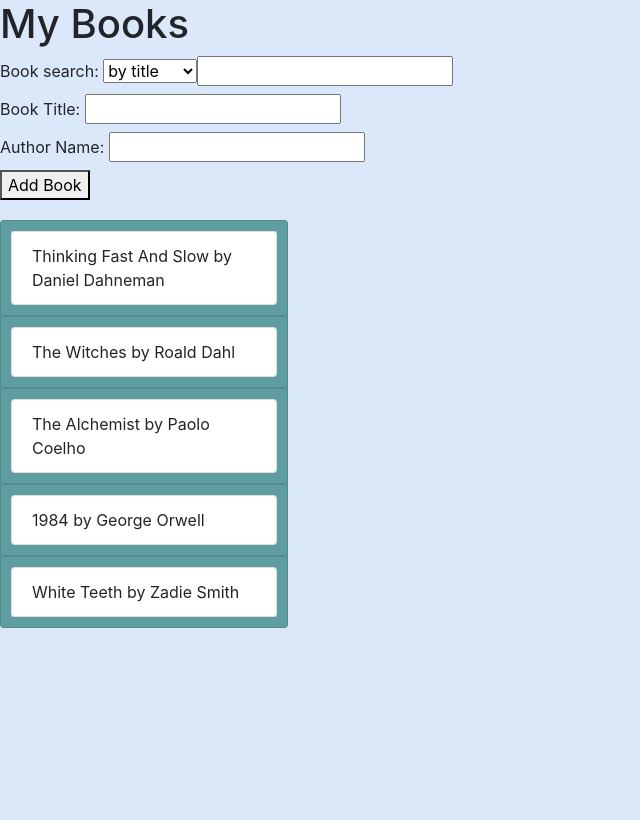
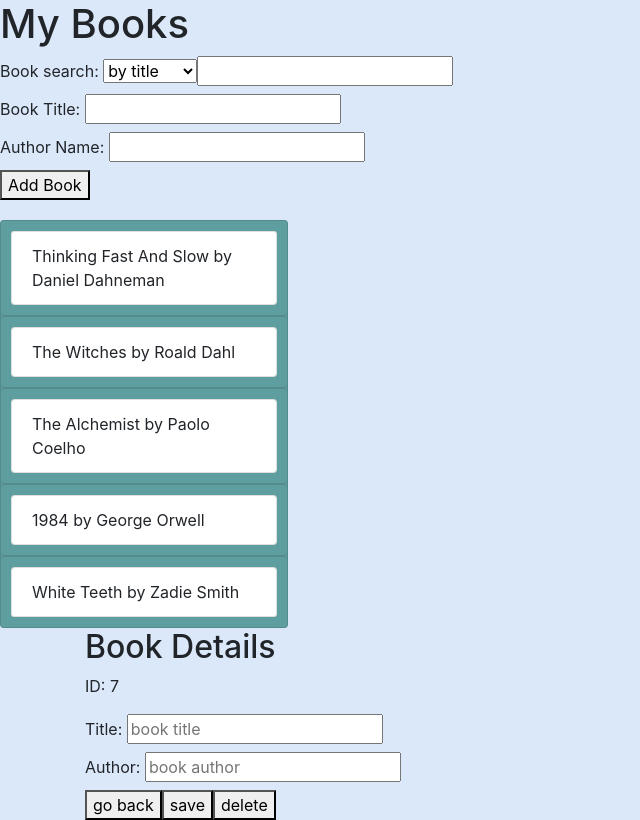
Before and after one commit to Danielandro/angular-books, an Angular app: page / in a window 1280 px wide. Shown: the whole page, without its empty margins (0-640 px from the left). Built offline with nearby package versions, Linux system fonts and the light colour scheme; data requests are answered from the project's data file.

Commit message:
Add book-detail component

```diff
--- a/src/app/app.module.ts
+++ b/src/app/app.module.ts
@@ -6,9 +6,10 @@ import { FormsModule } from "@angular/forms";
 import { AppComponent } from "./app.component";
 import { BooksComponent } from "./books/books.component";
 import { BookSearchComponent } from "./book-search/book-search.component";
+import { BookDetailComponent } from './book-detail/book-detail.component';
 
 @NgModule({
-  declarations: [AppComponent, BooksComponent, BookSearchComponent],
+  declarations: [AppComponent, BooksComponent, BookSearchComponent, BookDetailComponent],
   imports: [BrowserModule, HttpClientModule, FormsModule],
   providers: [],
   bootstrap: [AppComponent]
--- /dev/null
+++ b/src/app/book-detail/book-detail.component.html
@@ -0,0 +1,29 @@
+<div class="container">
+  <h2>Book Details</h2>
+  <p>ID: {{ book.id }}</p>
+  <div>
+    <label>Title: <input type="text" placeholder="book title" /> </label>
+  </div>
+  <div>
+    <label
+      >Author:
+      <input type="text" placeholder="book author" />
+    </label>
+  </div>
+  <div>
+    <button>go back</button>
+    <button>save</button>
+    <button>delete</button>
+  </div>
+</div>
+
+<!-- <div class="card" style="width: 18rem;">
+  <div class="card-body">
+    <h5 class="card-title">{{ book.title | titlecase }}</h5>
+    <h6 class="card-subtitle mb-2 text-muted">
+      {{ book.author | titlecase }}
+    </h6>
+
+    <a href="#" class="btn btn-primary">Go somewhere</a>
+  </div>
+</div> -->
--- /dev/null
+++ b/src/app/book-detail/book-detail.component.ts
@@ -0,0 +1,18 @@
+import { Component, OnInit } from "@angular/core";
+import IBook from "../books/book";
+
+@Component({
+  selector: "app-book-detail",
+  templateUrl: "./book-detail.component.html",
+  styleUrls: ["./book-detail.component.css"]
+})
+export class BookDetailComponent implements OnInit {
+  book: IBook = {
+    id: 7,
+    title: "crime and punishment",
+    author: "Fyodor Dostoyevsky"
+  };
+  constructor() {}
+
+  ngOnInit() {}
+}
--- a/src/app/books/books.component.html
+++ b/src/app/books/books.component.html
@@ -30,3 +30,5 @@
     </li>
   </ul>
 </div>
+
+<app-book-detail></app-book-detail>
```
Also changed, not shown: src/app/book-detail/book-detail.component.css (added), 1 other file (tests, documents, lock files or other folders).
